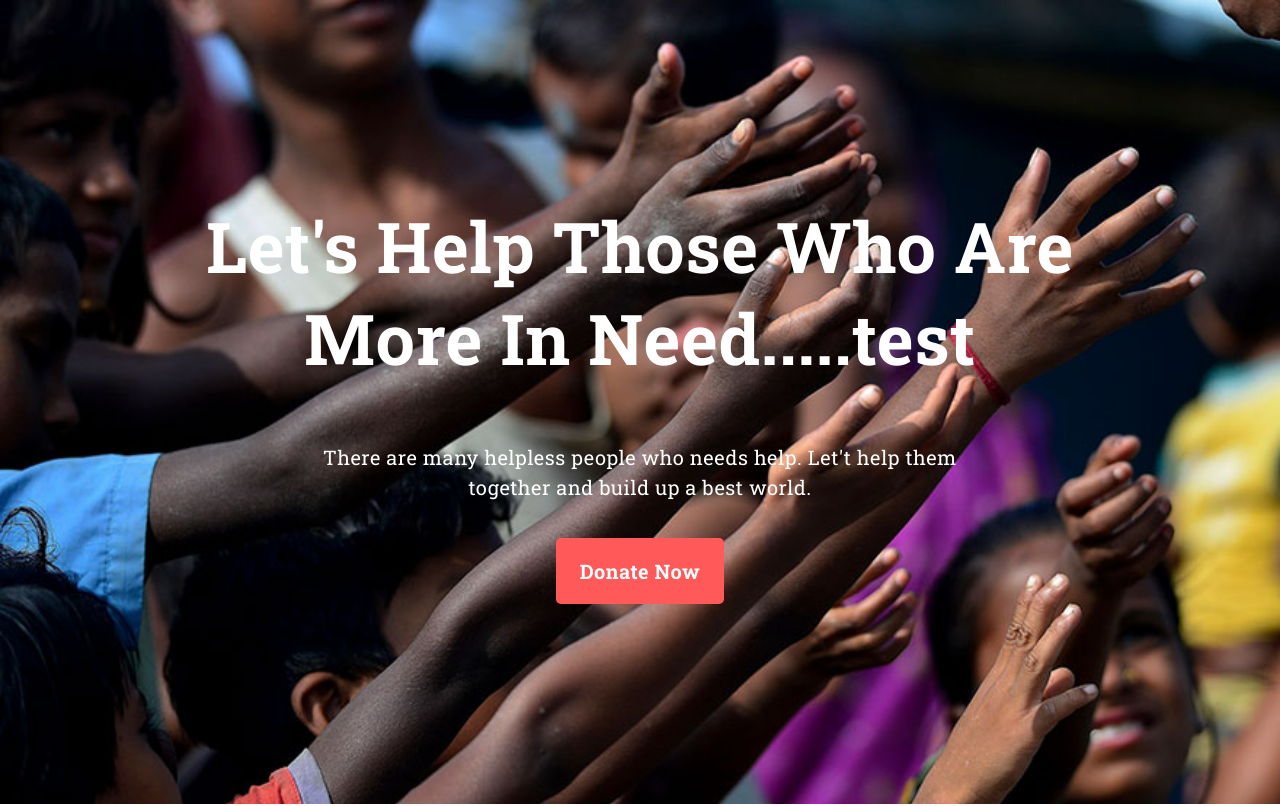
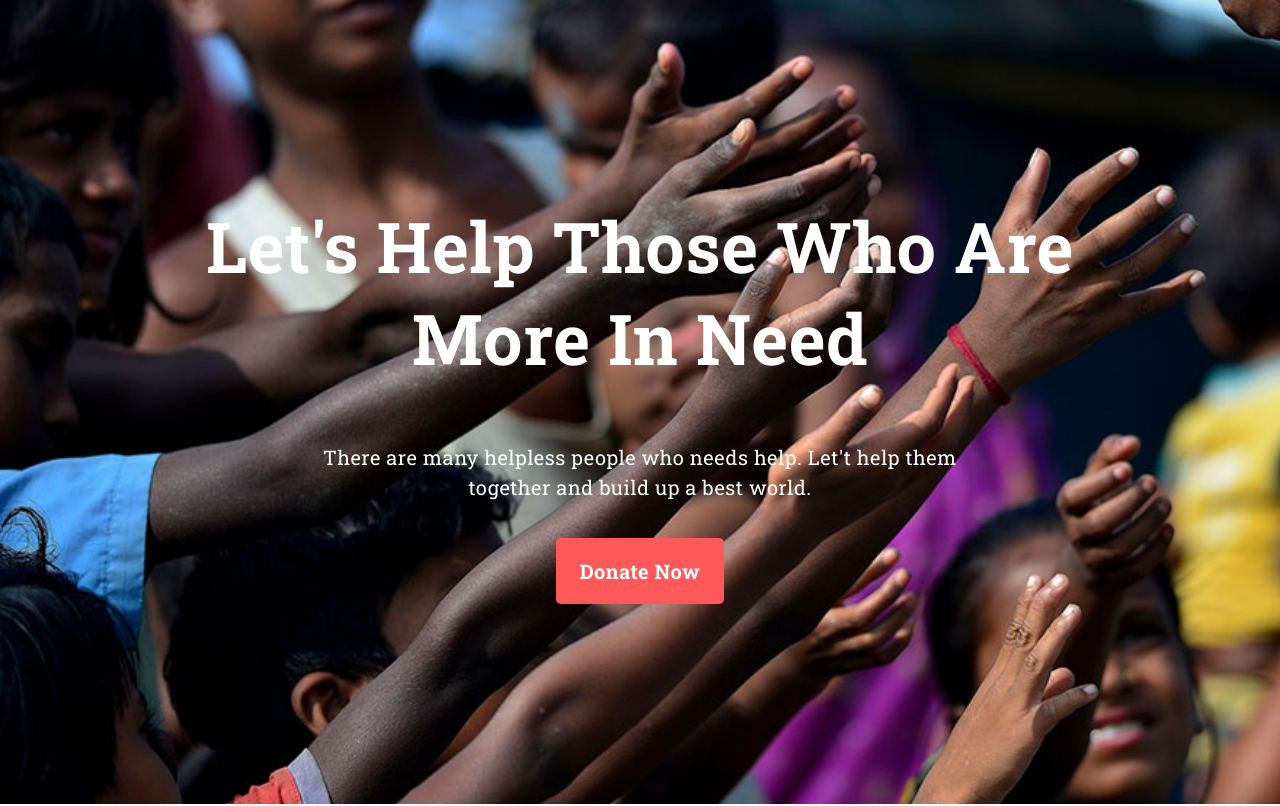
Before and after one commit to sabidsoft/donate-today, a plain HTML site: page index.html in a window 1280 px wide. Shown: the top 806 px of the page. Drawn offline with Linux system fonts and the light colour scheme.

Commit message:
testing over

```diff
--- a/index.html
+++ b/index.html
@@ -22,7 +22,7 @@
 <body>
     <!-- header section -->
     <section class="header">
-        <h1 class="heading">Let's Help Those Who Are <br> More In Need.....test</h1>
+        <h1 class="heading">Let's Help Those Who Are <br> More In Need</h1>
         <p class="paragraph">
             There are many helpless people who needs help. Let't help them <br> together and build up a best world.
         </p>
```
